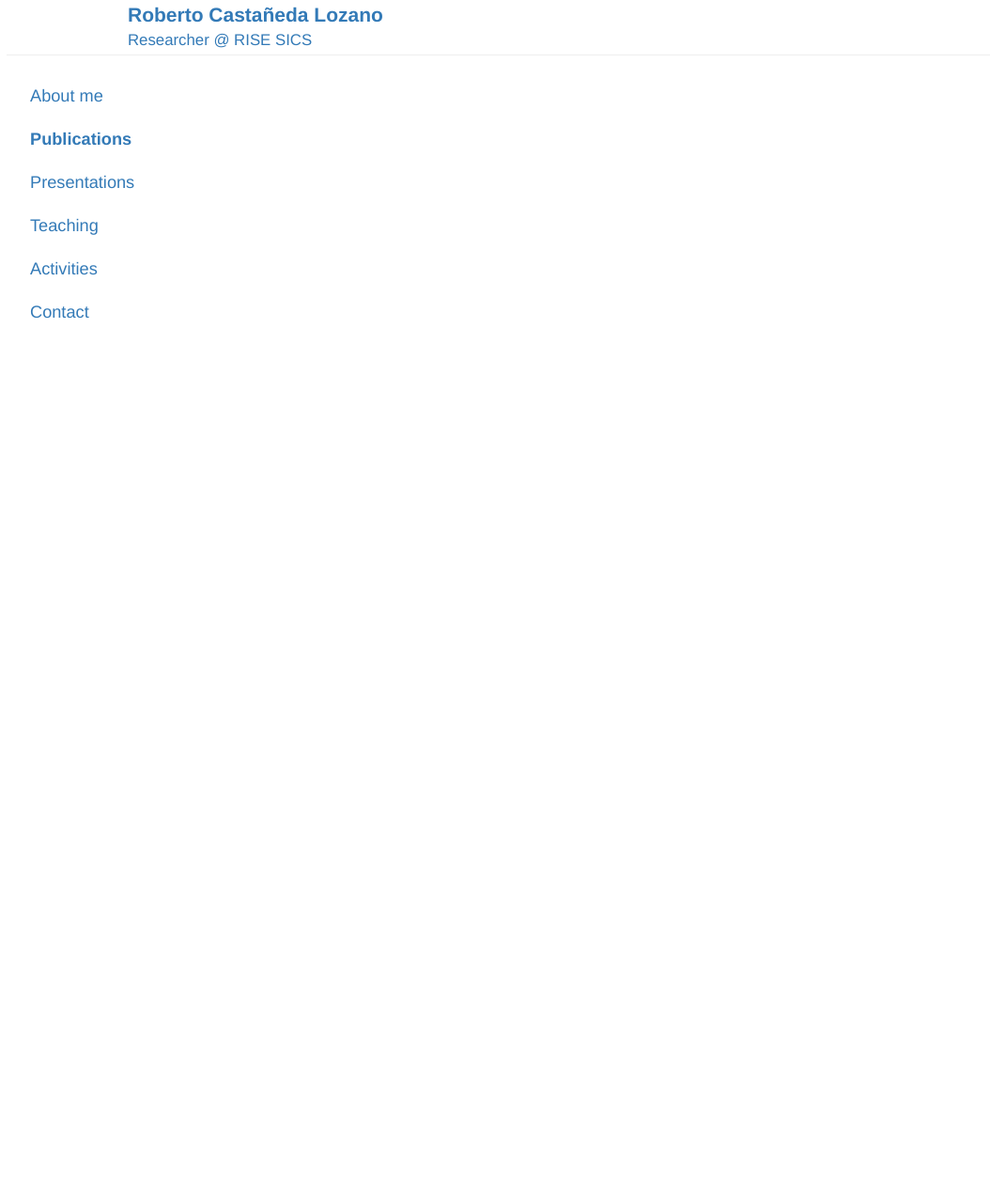
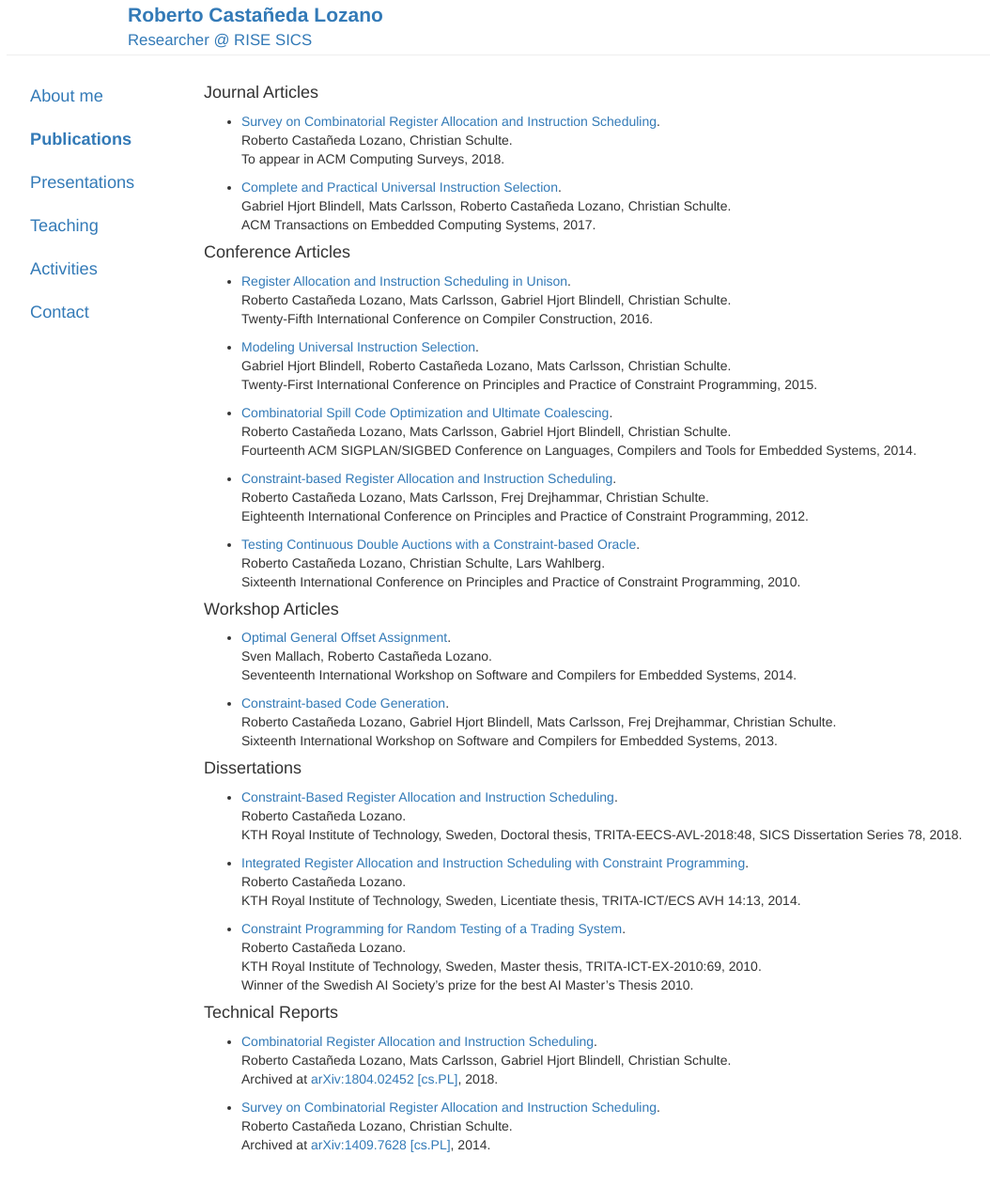
Before and after one commit to robcasloz/robcasloz.github.io, a Jekyll site: the page built from _posts/2010-12-01-publications.md, in a window 1280 px wide. Shown: the whole page at 94% size, without its empty margins (48-1102 px from the left). Built offline with Jekyll 4.4.1, drawn with Linux system fonts in a browser that asks for light colours; before the commit the page ends 900 px from its top, so only the background shows below that.

Commit message:
Add publications

```diff
--- a/_posts/2010-12-01-publications.md
+++ b/_posts/2010-12-01-publications.md
@@ -2,3 +2,70 @@
 layout: page
 title: "Publications"
 ---
+
+#### Journal Articles
+
+- [Survey on Combinatorial Register Allocation and Instruction Scheduling](/publications/CastanedaCarlssonEa_CSUR_2018.pdf).<br />
+  Roberto Castañeda Lozano, Christian Schulte.<br />
+  To appear in ACM Computing Surveys, 2018.
+
+- [Complete and Practical Universal Instruction Selection](/publications/HjortCarlssonEa_TECS_2017.pdf).<br />
+  Gabriel Hjort Blindell, Mats Carlsson, Roberto Castañeda Lozano, Christian Schulte.<br />
+  ACM Transactions on Embedded Computing Systems, 2017.
+
+#### Conference Articles
+
+- [Register Allocation and Instruction Scheduling in Unison](/publications/CastanedaCarlssonEa_CC_2016.pdf).<br />
+  Roberto Castañeda Lozano, Mats Carlsson, Gabriel Hjort Blindell, Christian Schulte.<br />
+  Twenty-Fifth International Conference on Compiler Construction, 2016.
+
+- [Modeling Universal Instruction Selection](/publications/HjortCastanedaEa_CP_2015.pdf).<br />
+  Gabriel Hjort Blindell, Roberto Castañeda Lozano, Mats Carlsson, Christian Schulte.<br />
+  Twenty-First International Conference on Principles and Practice of Constraint Programming, 2015.
+
+- [Combinatorial Spill Code Optimization and Ultimate Coalescing](/publications/CastanedaCarlssonEa_LCTES_2014.pdf).<br />
+  Roberto Castañeda Lozano, Mats Carlsson, Gabriel Hjort Blindell, Christian Schulte.<br />
+  Fourteenth ACM SIGPLAN/SIGBED Conference on Languages, Compilers and Tools for Embedded Systems, 2014.
+
+- [Constraint-based Register Allocation and Instruction Scheduling](/publications/CastanedaCarlssonEa_CP_2012.pdf).<br />
+  Roberto Castañeda Lozano, Mats Carlsson, Frej Drejhammar, Christian Schulte.<br />
+  Eighteenth International Conference on Principles and Practice of Constraint Programming, 2012.
+
+- [Testing Continuous Double Auctions with a Constraint-based Oracle](/publications/CastanedaSchulteWahlberg_CP_2010.pdf).<br />
+  Roberto Castañeda Lozano, Christian Schulte, Lars Wahlberg.<br />
+  Sixteenth International Conference on Principles and Practice of Constraint Programming, 2010.
+
+#### Workshop Articles
+
+- [Optimal General Offset Assignment](/publications/MallachCastaneda_SCOPES_2014.pdf).<br />
+  Sven Mallach, Roberto Castañeda Lozano.<br />
+  Seventeenth International Workshop on Software and Compilers for Embedded Systems, 2014.
+
+- [Constraint-based Code Generation](/publications/CastanedaHjortEa_MSCOPES_2013.pdf).<br />
+  Roberto Castañeda Lozano, Gabriel Hjort Blindell, Mats Carlsson, Frej Drejhammar, Christian Schulte.<br />
+  Sixteenth International Workshop on Software and Compilers for Embedded Systems, 2013.
+
+#### Dissertations
+
+- [Constraint-Based Register Allocation and Instruction Scheduling](/publications/TRITA-EECS-AVL-2018-48.pdf).<br />
+  Roberto Castañeda Lozano.<br />
+  KTH Royal Institute of Technology, Sweden, Doctoral thesis, TRITA-EECS-AVL-2018:48, SICS Dissertation Series 78, 2018.
+
+- [Integrated Register Allocation and Instruction Scheduling with Constraint Programming](/publications/TRITA-ICT-ECS-AVH-14-13.pdf).<br />
+  Roberto Castañeda Lozano.<br />
+  KTH Royal Institute of Technology, Sweden, Licentiate thesis, TRITA-ICT/ECS AVH 14:13, 2014.
+
+- [Constraint Programming for Random Testing of a Trading System](/publications/TRITA-ICT-EX-2010:69.pdf).<br />
+  Roberto Castañeda Lozano.<br />
+  KTH Royal Institute of Technology, Sweden, Master thesis, TRITA-ICT-EX-2010:69, 2010.<br />
+  Winner of the Swedish AI Society's prize for the best AI Master's Thesis 2010.
+
+#### Technical Reports
+
+- [Combinatorial Register Allocation and Instruction Scheduling](https://arxiv.org/pdf/1804.02452).<br />
+  Roberto Castañeda Lozano, Mats Carlsson, Gabriel Hjort Blindell, Christian Schulte.<br />
+  Archived at <a href="https://arxiv.org/abs/1804.02452">arXiv:1804.02452 [cs.PL]</a>, 2018.
+
+- [Survey on Combinatorial Register Allocation and Instruction Scheduling](http://arxiv.org/pdf/1409.7628v1).<br />
+  Roberto Castañeda Lozano, Christian Schulte.<br />
+  Archived at <a href="http://arxiv.org/abs/1409.7628">arXiv:1409.7628 [cs.PL]</a>, 2014.
```
Also changed, not shown: 13 other files.
